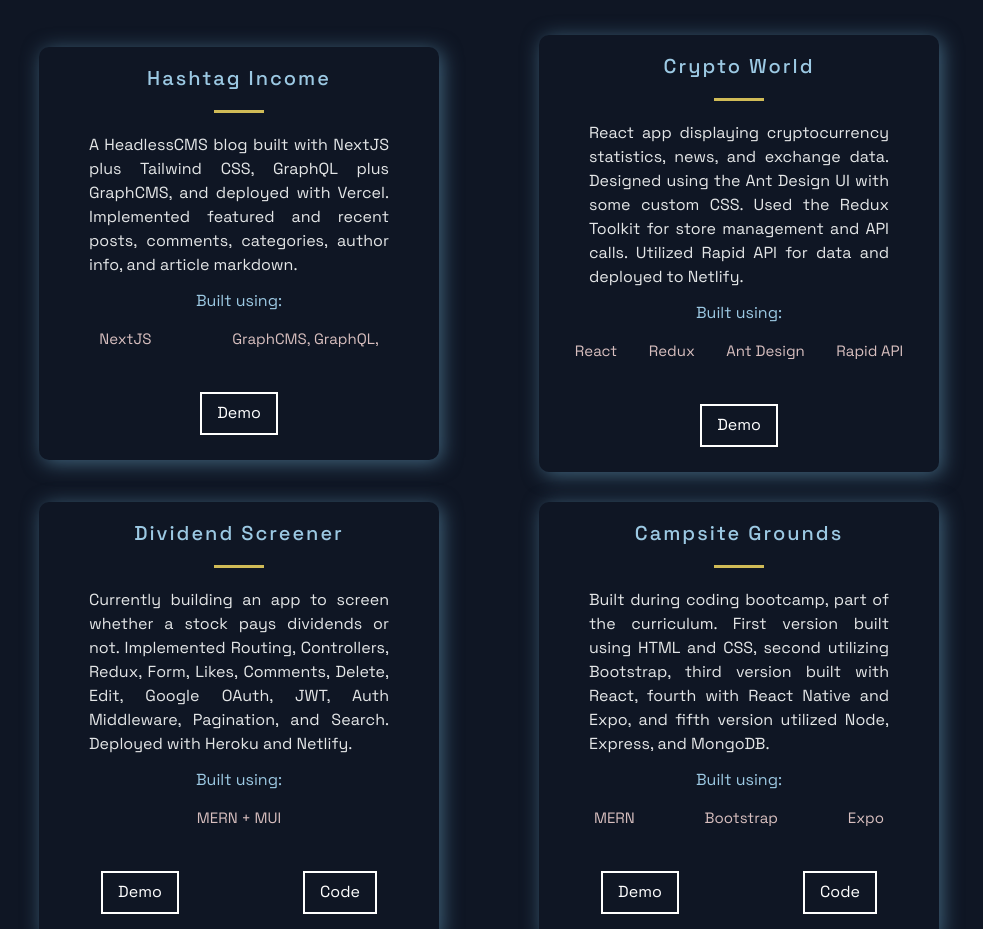
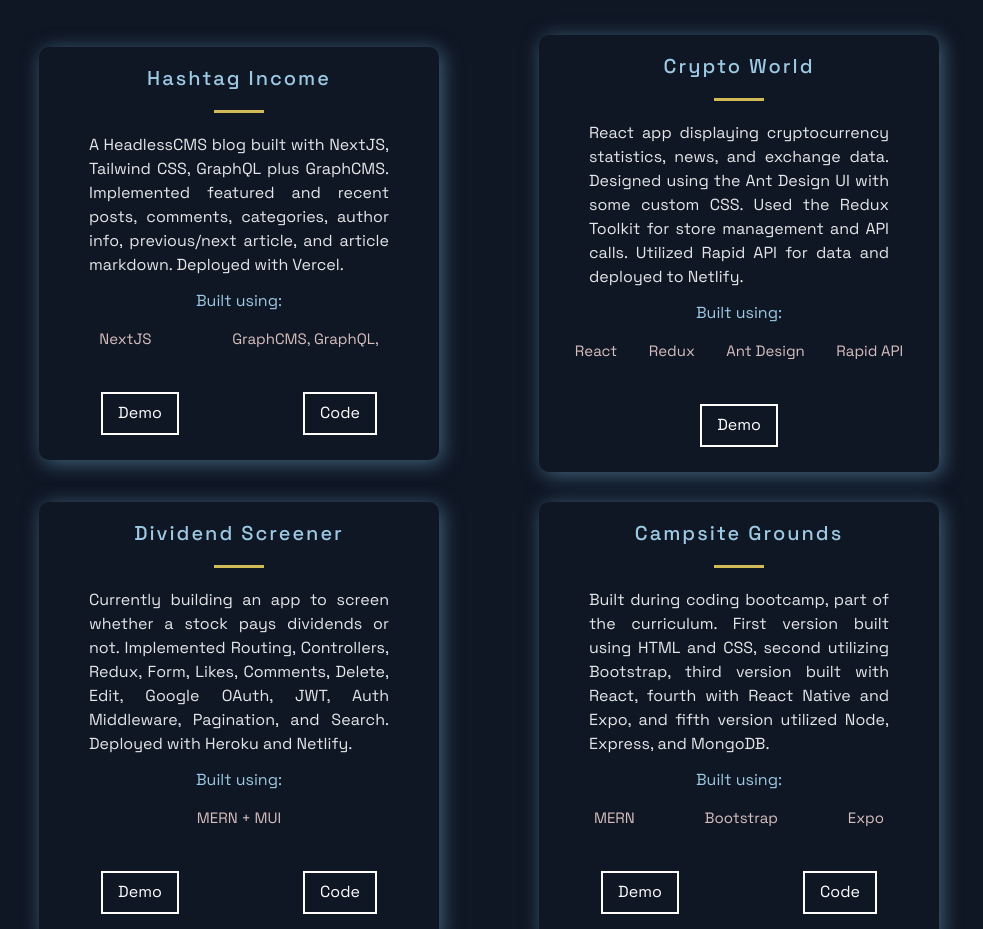
Before and after one commit to Gogsii/gogsi-folio, a Next.js app: page / in a window 1280 px wide. Shown: the part 800-1729 px from the top of the page, without its empty margins (151-1134 px from the left). Built offline with nearby package versions, Linux system fonts and the light colour scheme.

Commit message:
added link to git for newest project

```diff
--- a/src/constants/constants.js
+++ b/src/constants/constants.js
@@ -1,10 +1,10 @@
 export const projects = [
   {
     title: 'Hashtag Income',
-    description: "A HeadlessCMS blog built with NextJS plus Tailwind CSS, GraphQL plus GraphCMS, and deployed with Vercel. Implemented featured and recent posts, comments, categories, author info, and article markdown. ",
+    description: "A HeadlessCMS blog built with NextJS, Tailwind CSS, GraphQL plus GraphCMS. Implemented featured and recent posts, comments, categories, author info, previous/next article, and article markdown. Deployed with Vercel.",
     image: '/images/4.jpg',
     tags: ['NextJS', 'GraphCMS, GraphQL, '],
-    source: '',
+    source: 'https://github.com/Gogsii/hashtag-income.git',
     visit: 'https://hashtagincome.com',
     id: 2,
   },
```
